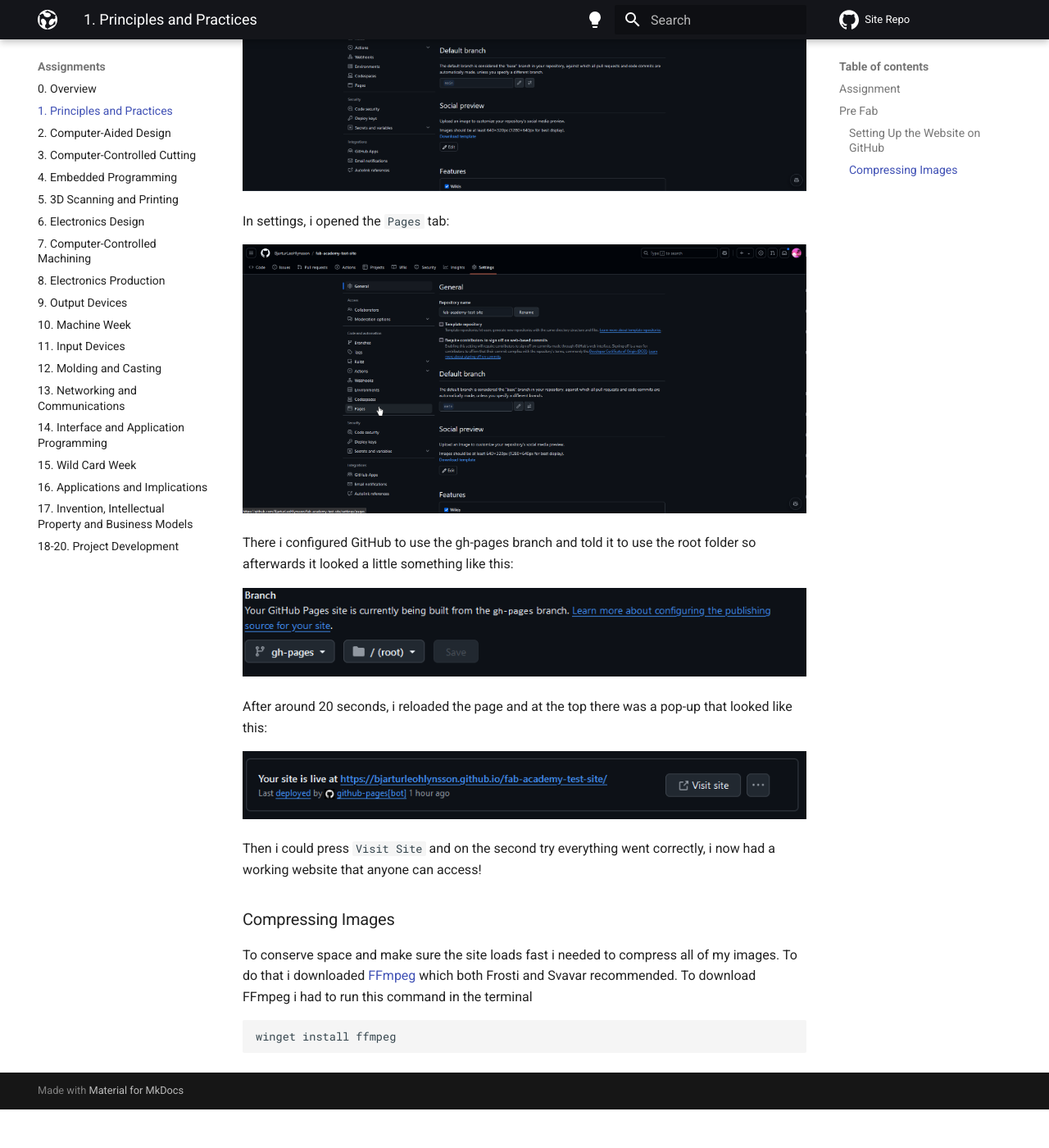
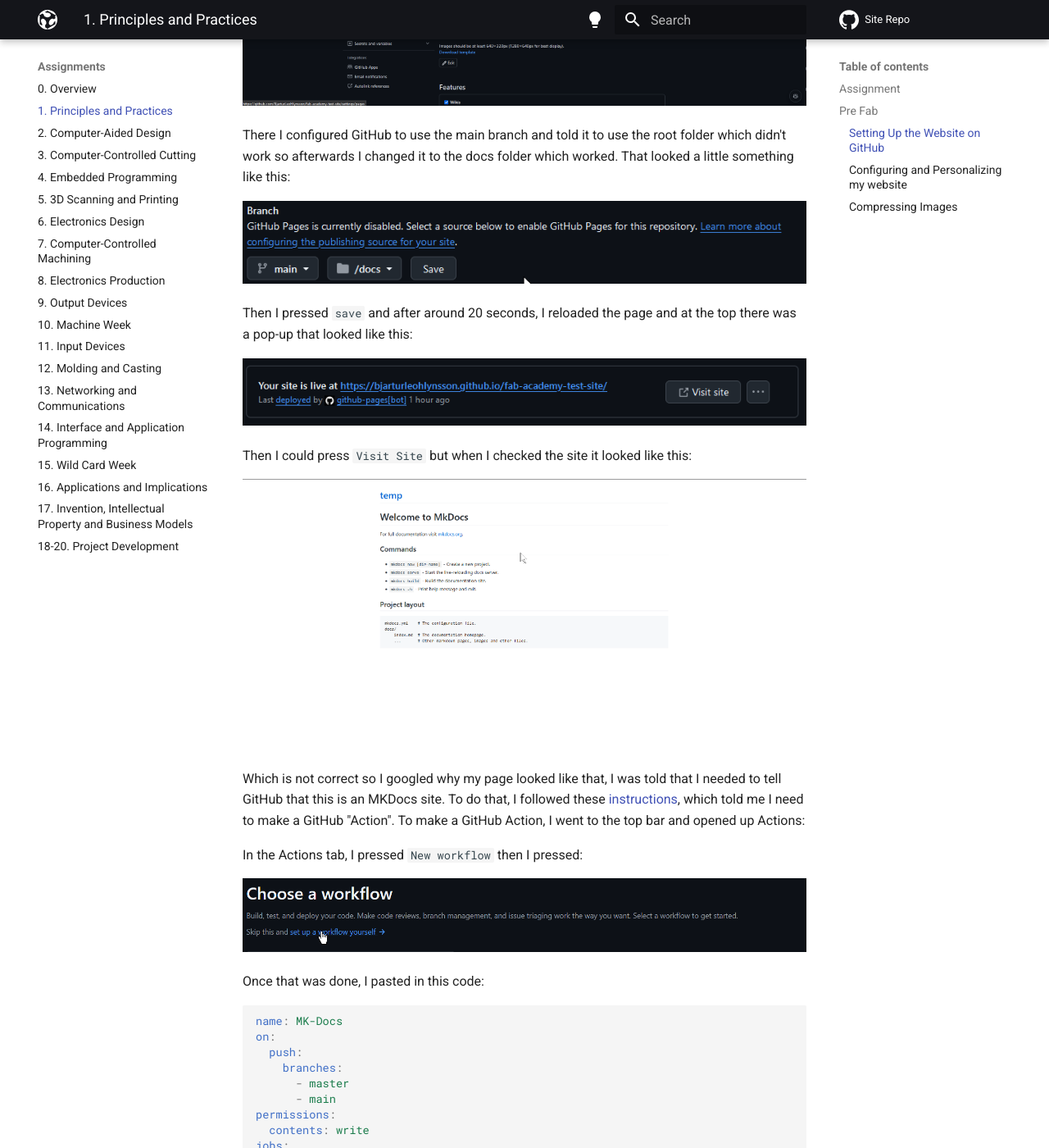
Before and after one commit to BjarturLeoHlynsson/fab-academy-site, an MkDocs documentation site: the page built from docs/assignments/week01.md, in a window 1280 px wide and 1400 px high, scrolled down 3510 px. Shown: the whole window at 82% size. Built offline with MkDocs 1.6.1 and Material for MkDocs 9.7.7, drawn with Linux system fonts in a browser that asks for light colours; comment, search, counter and statistics services are not loaded; before the commit the page ends 4863 px from its top, so only the background shows below that; some of the changed text lies outside the part shown.

Commit message:
Add missing image for GitHub page settings and added to week 1 documentation

````diff
--- a/docs/assignments/week01.md
+++ b/docs/assignments/week01.md
@@ -9,15 +9,19 @@
 
 ## Pre Fab
 
-I began by following these [instructions](https://www.fabisa.is/N%C3%A1msefni/Pre-Fab/1-heimasidugerd/) provided by [Svavar Konradsson](https://fabacademy.org/2023/labs/isafjordur/students/svavar-konradsson/index.html), which were very helpful in setting up [MKDocs](https://www.mkdocs.org/). MKDocs is a simplified version of HTML that uses Markdown. There are numerous themes available, but I decided to use the [Material](https://squidfunk.github.io/mkdocs-material/) theme.
+!!! Note "Info!"
+    I followed these [instructions](https://www.fabisa.is/N%C3%A1msefni/Pre-Fab/1-heimasidugerd/) provided by [Svavar Konráðsson](https://fabacademy.org/2023/labs/isafjordur/students/svavar-konradsson/index.html) at Fab Lab Isafjörður, which were very helpful in setting up [MKDocs](https://www.mkdocs.org/). MKDocs is a simplified version of HTML that uses Markdown. There are numerous themes available, but I decided to use the [Material](https://squidfunk.github.io/mkdocs-material/) theme.
 
 ### Setting Up the Website on GitHub
 
-To get started, I downloaded the following:
+To get started, I downloaded the following tools:
 
 - [Visual Studio Code](https://code.visualstudio.com/)
 - [Python](https://www.python.org/)
 - [Git](https://git-scm.com/)
+
+!!! note
+    In VS Code, I recommend you install [Python](https://marketplace.visualstudio.com/items?itemName=ms-python.python), [Markdown Extension Pack](https://marketplace.visualstudio.com/items?itemName=bat67.markdown-extension-pack), and [YAML](https://marketplace.visualstudio.com/items?itemName=redhat.vscode-yaml). YAML requires a bit more setup to work with MKDocs, which you can find the instructions for [here](https://squidfunk.github.io/mkdocs-material/creating-your-site/#minimal-configuration) inside of the note: **_Recommended: configuration validation and auto-complete._**
 
 After installing these tools, I created a repository on [GitHub](https://github.com/) to store my project and host the website using GitHub Pages. On my machine, I created a folder named 'Code' on my C: drive. Within the 'Code' folder, I created a subfolder to store the website files during development.
 
@@ -56,7 +60,7 @@
 mkdocs serve
 ```
 
-That opened a local website that I could use to see how my website looks even when coding!
+Then I could open my browser and type [localhost:8000](localhost:8000). That was a local website that I could use to see how my website looks even when coding!
 
 Once I had checked that everything was working, I needed to get the website to GitHub. That was a bit more complicated than I thought, but in the end, it worked. Let's go through how I did that!
 
@@ -71,13 +75,37 @@
 
 ![Source Control](../images/VS-Code-Git-Panel.png){: style="width:20%"}
 
-Then you just press sync, choose your desired repository on the top, and then press Commit. Well done! Your website is now on GitHub. Afterwards, we want to get a functional website hosted, so we need to use GitHub Pages. First, open up GitHub, log in, and open up your repository. So you should be on this page:
+Then you just press initialize repository, choose your desired repository, and then press Commit and then Sync. Well done! Your website is now on GitHub. Afterwards, we want to get a functional website hosted, so we need to use GitHub Pages. First, open up GitHub, log in, and open up your repository. So you should be on this page:
 
 ![GitHub Repository Main Page](../images/Github-Repo.png){:style="width:100%"}
 
-Before i set up GitHub Pages, i needed to tell GitHub that this is an MKDocs site. To do that i followed these [these instructions](https://squidfunk.github.io/mkdocs-material/publishing-your-site/), I told me i need to make a GitHub `"Action"`. To make a GitHub Action, went to the top bar and opened up Actions:
+Then I needed to deploy my page using GitHub Pages. To configure Pages, I opened up `settings`:
 
-(INSERT HERE ACTIONS TUTORIAL IMAGES!!)
+![GitHub Repository Settings Page](../images/Github-Repo-Settings.png){:style="width:100%"}
+
+In settings, I opened the `Pages` tab:
+
+![GitHub Repository Pages Page](../images/Github-Settings-Pages.png){:style="width:100%"}
+
+There I configured GitHub to use the main branch and told it to use the root folder which didn't work so afterwards I changed it to the docs folder which worked. That looked a little something like this:
+
+![Github Page Settings](../images/Github-Page-Settings-Wrrong.png)
+
+Then I pressed `save` and after around 20 seconds, I reloaded the page and at the top there was a pop-up that looked like this:
+
+![Github Pages Pop-up](../images/Github%20-%20Pages.png)
+
+Then I could press `Visit Site` but when I checked the site it looked like this:
+
+![Not Correctly Setup up Page](../images/Wrong-Page-Setup.png)
+
+Which is not correct so I googled why my page looked like that, I was told that I needed to tell GitHub that this is an MKDocs site. To do that, I followed these [instructions](https://squidfunk.github.io/mkdocs-material/publishing-your-site/), which told me I need to make a GitHub "Action". To make a GitHub Action, I went to the top bar and opened up Actions:
+
+In the Actions tab, I pressed `New workflow` then I pressed:
+
+![Set up a workflow yourself](../images/Github-Workflow.png)
+
+Once that was done, I pasted in this code:
 
 ```yaml
 name: MK-Docs
@@ -111,30 +139,78 @@
       - run: mkdocs gh-deploy --force
 ```
 
-After setting up Actions, i needed to deploy my page using GitHub Pages. To configure Pages, i opened up `settings`:
+and named it `MK-Docs` and then to save it I pressed `commit`.
 
-![GitHub Repository Settings Page](../images/Github-Repo-Settings.png){:style="width:100%"}
-
-In settings, i opened the `Pages` tab:
-
-![GitHub Repository Pages Page](../images/Github-Settings-Pages.png){:style="width:100%"}
-
-There i configured GitHub to use the gh-pages branch and told it to use the root folder so afterwards it looked a little something like this:
+Then I went back into the `settings` tab, then `pages`, and selected gh-pages as my branch and root as my folder so it looked like this:
 
 ![Github Page Settings](../images/Github-Page-Settings.png)
 
-After around 20 seconds, i reloaded the page and at the top there was a pop-up that looked like this:
+and then my page looked like this:
 
-![Github Pages Pop-up](../images/Github%20-%20Pages.png)
+![Correctly Setup up Page](../images/Correct-Page-Setup.png)
 
-Then i could press `Visit Site` and on the second try everything went correctly, i now had a working website that anyone can access!
+**Success**! I now had a page that anyone can access and a place to document my journey!
+
+### Configuring and Personalizing my website
+
+To begin, I opened the `mkdocs.yml` file and decided to use Svavar Konráðsson's configuration as a base, customizing it to fit my needs. One of the features I added was the ability to switch between light and dark modes using a light bulb icon next to the search bar. Here is the code for that:
+
+```yaml
+theme:
+  palette:
+    - media: "(prefers-color-scheme: light)"  # Toggle for light mode
+      scheme: default
+      toggle:
+        icon: material/lightbulb
+        name: Switch to dark mode
+      primary: black
+      accent: red
+    - media: "(prefers-color-scheme: dark)"   # Toggle for dark mode
+      scheme: slate
+      toggle:
+        icon: material/lightbulb-outline
+        name: Switch to light mode
+      primary: black
+      accent: red
+```
+
+Next, I changed the font to enhance the readability of the text and code:
+
+```yaml
+# This code should go inside the theme section
+  font:
+    text: Roboto
+    code: Roboto Mono
+```
+
+I also added several useful Markdown extensions to improve the functionality of the site:
+
+```yaml
+markdown_extensions:
+  - pymdownx.snippets
+  - pymdownx.keys
+  - pymdownx.highlight:
+      anchor_linenums: true
+  - pymdownx.inlinehilite
+  - pymdownx.superfences
+  - pymdownx.tabbed:
+      alternate_style: true
+  - pymdownx.details
+  - admonition
+  - attr_list
+  - md_in_html
+  - pymdownx.arithmatex:
+      generic: true
+  - pymdownx.tasklist:
+      custom_checkbox: true
+```
+
+After making these and a few other minor adjustments like changing the icons, I was extremely pleased with the final result!
 
 ### Compressing Images
 
-To conserve space and make sure the site loads fast i needed to compress all
-of my images. To do that i downloaded [FFmpeg](https://www.gyan.dev/ffmpeg/builds/?ref=winstall)
-which both Frosti and Svavar recommended. To download FFmpeg i had to run this command in the terminal
+To conserve space and make sure the site loads fast, I needed to compress all of my images. To do that, I downloaded [FFmpeg](https://www.gyan.dev/ffmpeg/builds/?ref=winstall) which both Frosti and Svavar recommended. To download FFmpeg, I had to run this command in the terminal:
 
-```
+```bash
 winget install ffmpeg
 ```
````
Also changed, not shown: docs/images/Correct-Page-Setup.png (added), docs/images/Github-Page-Settings-Wrrong.png (added), docs/images/Github-Workflow.png (added), docs/images/Wrong-Page-Setup.png (added).
